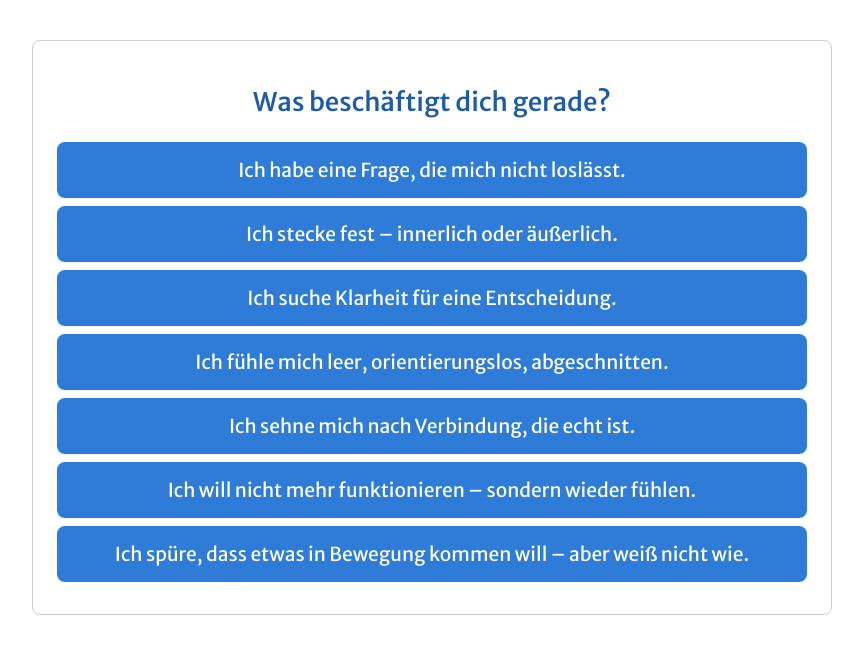
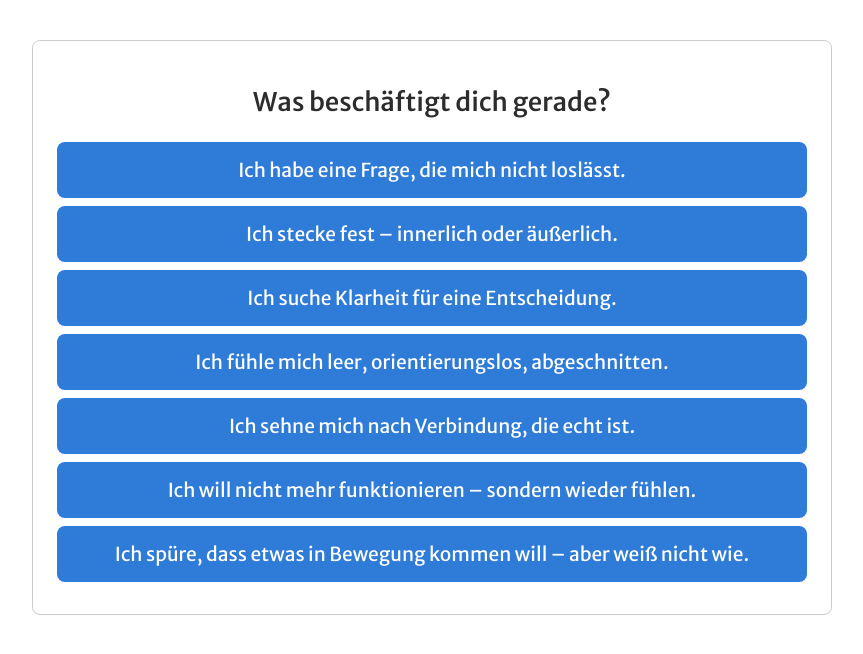
Before and after one commit to trehehaeuser/format-finder, a React (Vite) app: page / in a window 1280 px wide. Shown: the top 654 px of the page, without its empty margins (208-1071 px from the left). Built offline with nearby package versions, Linux system fonts and the light colour scheme.

Commit message:
Update formatfinder.css

```diff
--- a/src/styles/formatfinder.css
+++ b/src/styles/formatfinder.css
@@ -16,7 +16,7 @@
 .ff-heading {
   font-size: 1.5rem;
   margin-bottom: 1rem;
-  color: #1e5ba6;
+  color: #2C2C2C;
 }
 
 
```
